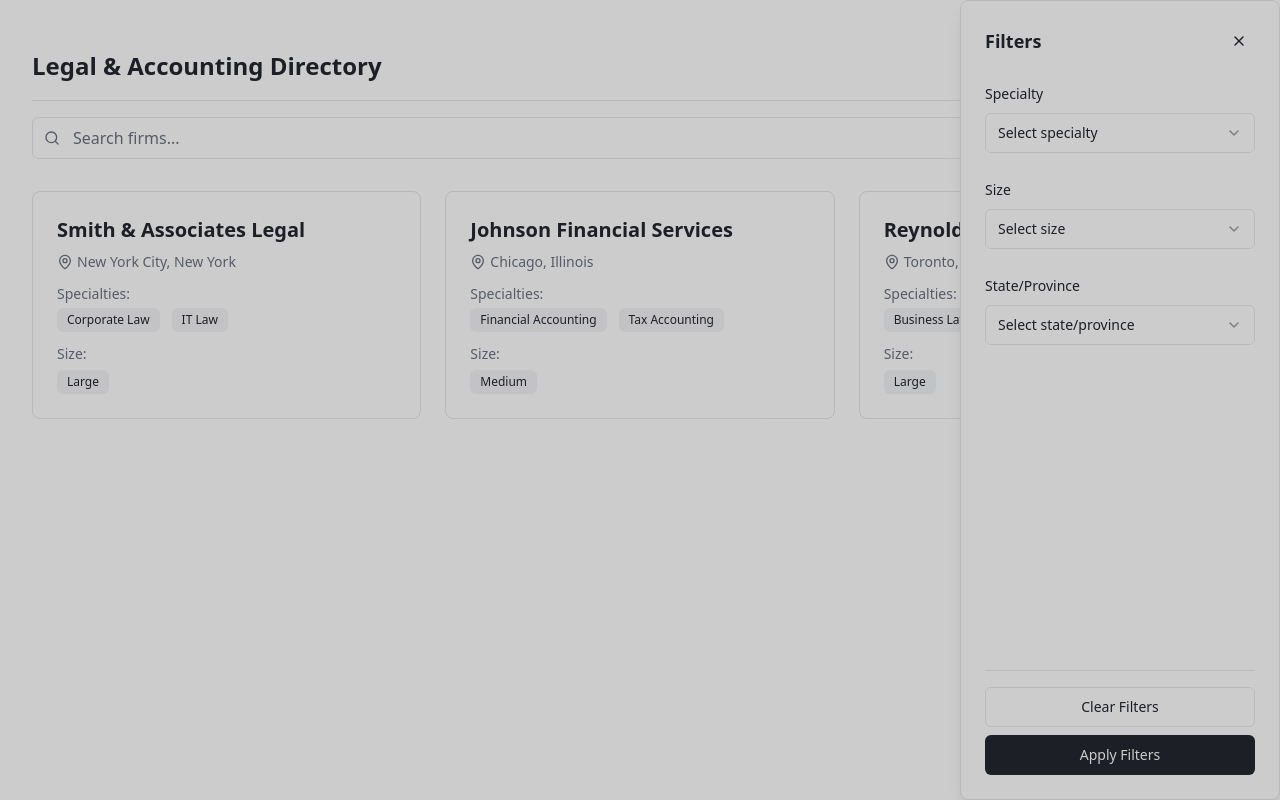
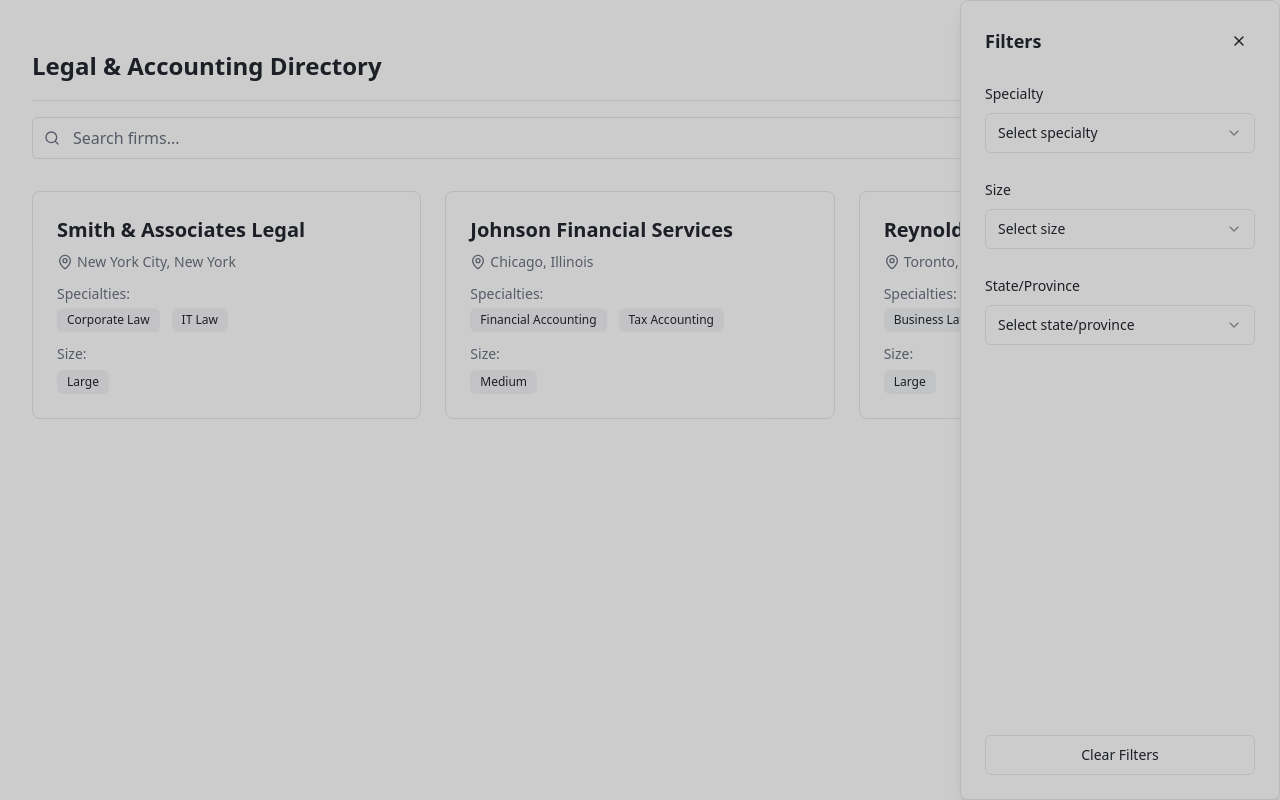
Before and after one commit to pauladi/frims-usa-canada, a React (Vite) app: page / in a window 1280 px wide. Both pictures are taken after a click on the button "Filters". Built offline with nearby package versions, Linux system fonts and the light colour scheme.

Commit message:
Fix filter display
The commit addresses issues with the display of filters.  No specific implementation details are included.

```diff
--- a/src/components/FilterSidebar.tsx
+++ b/src/components/FilterSidebar.tsx
@@ -42,7 +42,7 @@ const FilterSidebar: React.FC<FilterSidebarProps> = ({ onClose }) => {
               value={filters.specialty || ""}
               onValueChange={(value) => setFilters({ specialty: value || null })}
             >
-              <SelectTrigger className="w-full">
+              <SelectTrigger className="w-full bg-white border-input">
                 <SelectValue placeholder="Select specialty" />
               </SelectTrigger>
               <SelectContent>
@@ -62,7 +62,7 @@ const FilterSidebar: React.FC<FilterSidebarProps> = ({ onClose }) => {
               value={filters.size || ""}
               onValueChange={(value) => setFilters({ size: value || null })}
             >
-              <SelectTrigger className="w-full">
+              <SelectTrigger className="w-full bg-white border-input">
                 <SelectValue placeholder="Select size" />
               </SelectTrigger>
               <SelectContent>
@@ -82,7 +82,7 @@ const FilterSidebar: React.FC<FilterSidebarProps> = ({ onClose }) => {
               value={filters.state || ""}
               onValueChange={(value) => setFilters({ state: value || null })}
             >
-              <SelectTrigger className="w-full">
+              <SelectTrigger className="w-full bg-white border-input">
                 <SelectValue placeholder="Select state/province" />
               </SelectTrigger>
               <SelectContent>
@@ -97,7 +97,7 @@ const FilterSidebar: React.FC<FilterSidebarProps> = ({ onClose }) => {
           </div>
         </div>
 
-        <div className="pt-4 border-t mt-6">
+        <div className="pt-4 mt-6">
           <Button
             onClick={() => {
               clearFilters();
@@ -108,12 +108,6 @@ const FilterSidebar: React.FC<FilterSidebarProps> = ({ onClose }) => {
           >
             Clear Filters
           </Button>
-          <Button
-            onClick={onClose}
-            className="w-full mt-2"
-          >
-            Apply Filters
-          </Button>
         </div>
       </div>
     </div>
--- a/src/components/SearchBar.tsx
+++ b/src/components/SearchBar.tsx
@@ -27,7 +27,7 @@ const SearchBar: React.FC = () => {
       </div>
       <input
         type="search"
-        className="w-full pl-10 pr-4 py-2 border border-input rounded-md bg-background placeholder:text-muted-foreground focus:outline-none focus:ring-2 focus:ring-primary/10 transition-all"
+        className="w-full pl-10 pr-4 py-2 border border-input rounded-md bg-white placeholder:text-muted-foreground focus:outline-none focus:ring-2 focus:ring-primary/10 transition-all"
         placeholder="Search firms..."
         value={value}
         onChange={handleChange}
--- a/src/components/ui/select.tsx
+++ b/src/components/ui/select.tsx
@@ -1,3 +1,4 @@
+
 import * as React from "react"
 import * as SelectPrimitive from "@radix-ui/react-select"
 import { Check, ChevronDown, ChevronUp } from "lucide-react"
@@ -17,7 +18,7 @@ const SelectTrigger = React.forwardRef<
   <SelectPrimitive.Trigger
     ref={ref}
     className={cn(
-      "flex h-10 w-full items-center justify-between rounded-md border border-input bg-background px-3 py-2 text-sm ring-offset-background placeholder:text-muted-foreground focus:outline-none focus:ring-2 focus:ring-ring focus:ring-offset-2 disabled:cursor-not-allowed disabled:opacity-50 [&>span]:line-clamp-1",
+      "flex h-10 w-full items-center justify-between rounded-md border border-input bg-background px-3 py-2 text-sm ring-offset-background focus:outline-none focus:ring-2 focus:ring-ring focus:ring-offset-2 disabled:cursor-not-allowed disabled:opacity-50 [&>span]:line-clamp-1",
       className
     )}
     {...props}
```
